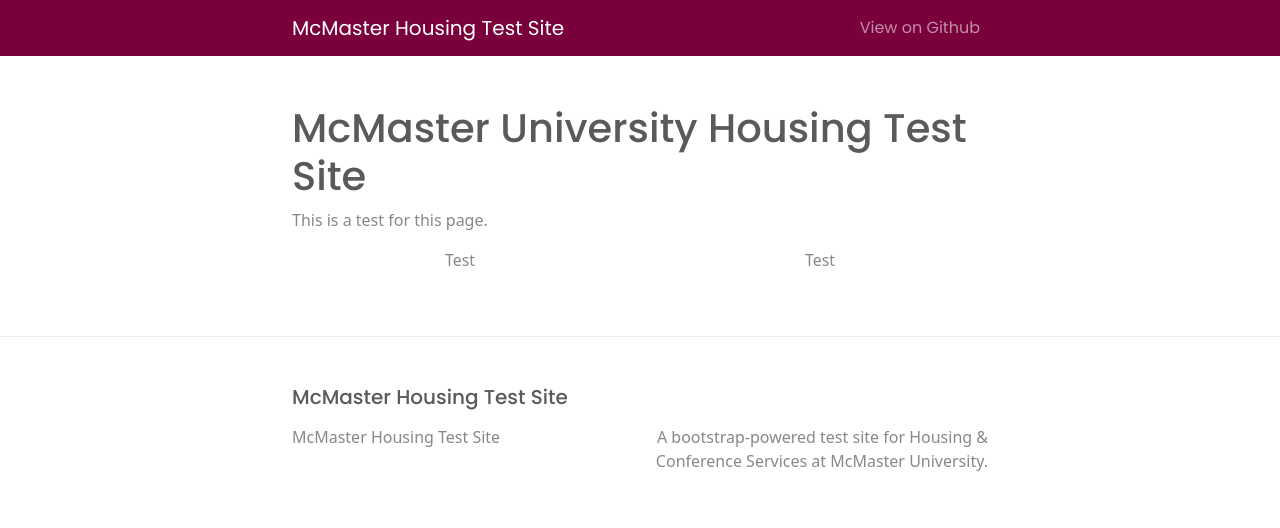
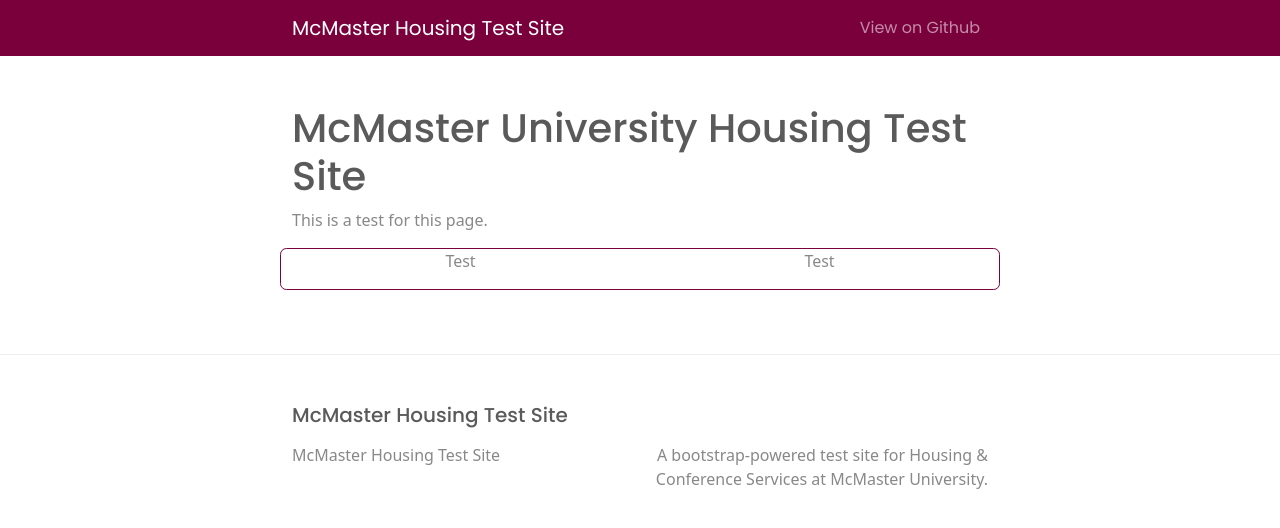
Before and after one commit to mcmasterhcs/test-repo, a Jekyll site: the page built from index.md, in a window 1280 px wide. Shown: the top 528 px of the page. Built offline with Jekyll 4.4.1, drawn with Linux system fonts in a browser that asks for light colours.

Commit message:
Testing more classes

```diff
--- a/index.md
+++ b/index.md
@@ -5,7 +5,7 @@ title: McMaster University Housing Test Site
 
 This is a test for this page.
 
-<div class="row">
+<div class="row my-3 border border-primary rounded">
 <p class="text-center col-lg-6">Test</p>
 <p class="text-center col-lg-6">Test</p>
 </div>
```
